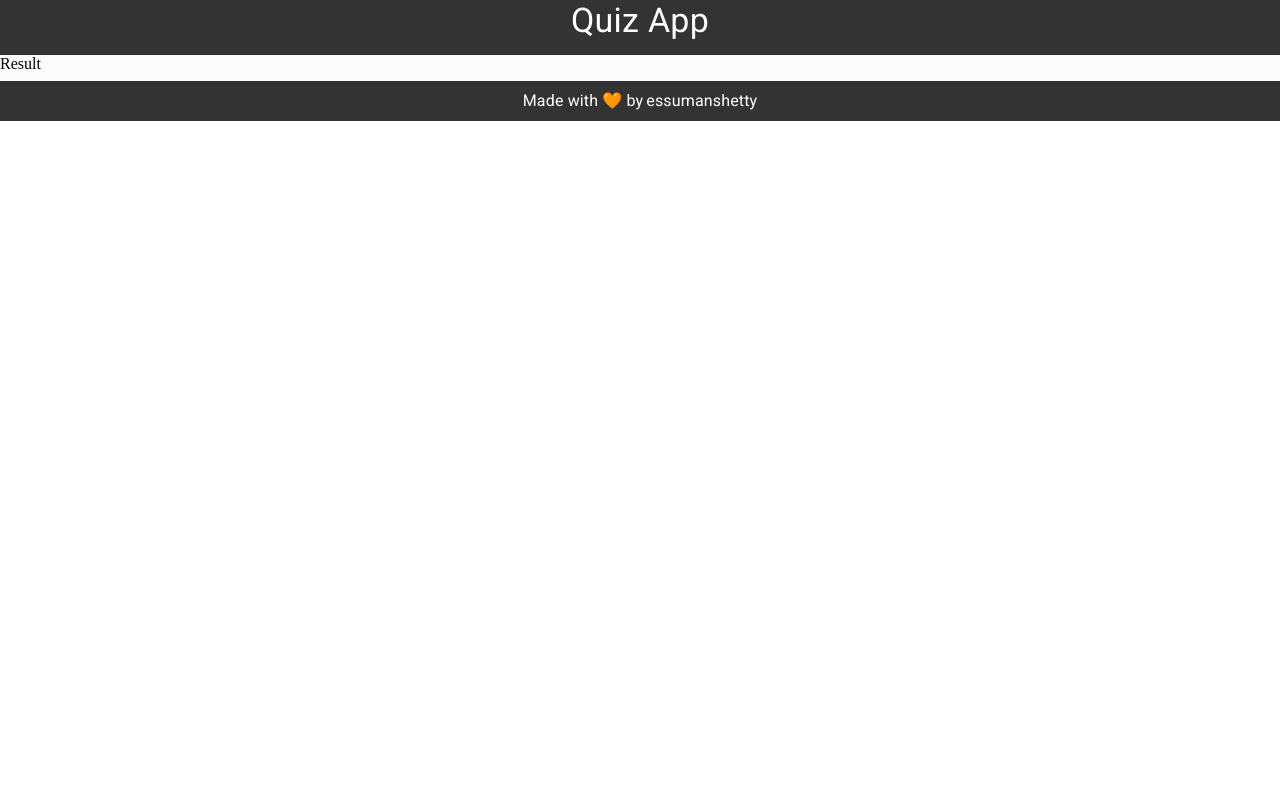
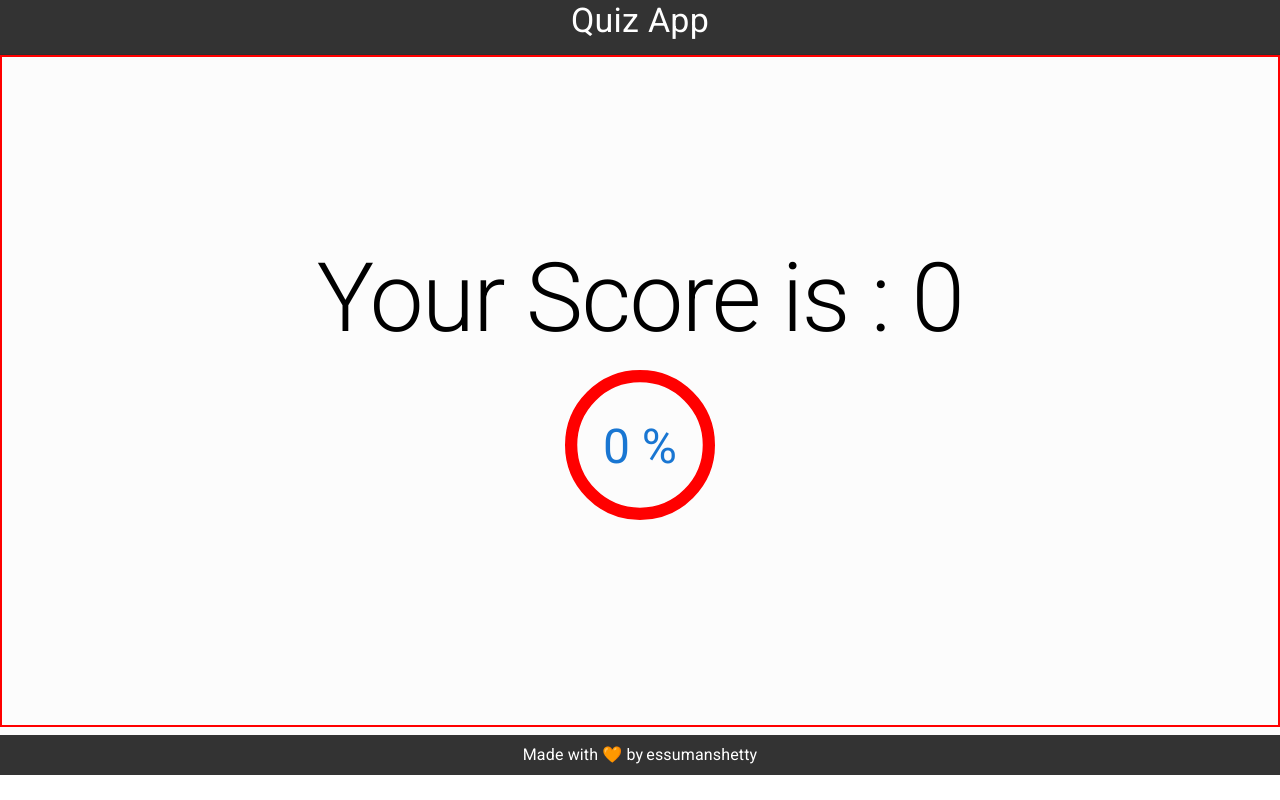
Before and after one commit to essumanshetty/react-quiz-app, a React (Create React App) app: page /result in a window 1280 px wide. Built offline with nearby package versions, Linux system fonts and the light colour scheme; the HTML template or start-up script is replaced by a standard one.

Commit message:
Add result Page, Show result

```diff
--- a/src/App.js
+++ b/src/App.js
@@ -27,6 +27,7 @@ function App() {
     error: false,
     questions: "",
   });
+  const [score, setScore] = useState(0);
 
   // const [progress, showProgress] = useState(false);
 
@@ -48,7 +49,6 @@ function App() {
         ...settings,
         questions: data.results,
       });
-
     } catch (err) {
       console.log(err);
     } finally {
@@ -100,8 +100,13 @@ function App() {
               />
             }
           />
-          <Route path="/quiz" element={<Quiz settings={settings} />} />
-          <Route path="/result" element={<Result />} />
+          <Route
+            path="/quiz"
+            element={
+              <Quiz settings={settings} score={score} setScore={setScore} />
+            }
+          />
+          <Route path="/result" element={<Result score={score} />} />
         </Routes>
       </Box>
 
--- a/src/Components/Question/Question.js
+++ b/src/Components/Question/Question.js
@@ -1,6 +1,7 @@
 import styled from "@emotion/styled";
 import { Typography, Grid, Paper, Button, Box } from "@mui/material";
-import React from "react";
+import React, { useEffect, useState } from "react";
+import { useNavigate } from "react-router";
 
 const CustomPaper = styled(Paper)(({ theme }) => ({
   margin: "10px 0",
@@ -9,7 +10,7 @@ const CustomPaper = styled(Paper)(({ theme }) => ({
 }));
 const StyledGrid = styled(Paper)(({ theme }) => ({
   margin: "10px 0",
-  padding: "8px 0",
+  padding: "18px 0",
   border: "2px solid #ccc",
   width: "100%",
   height: "100%",
@@ -17,9 +18,12 @@ const StyledGrid = styled(Paper)(({ theme }) => ({
 
 const StyledButton = styled(Button)(({ theme }) => ({
   margin: "15px 15px",
-  padding: "12px",
+  padding: "16px",
   backgroundColor: "#ccc",
   color: "#333",
+  "&:hover": {
+    backgroundColor: "#e2e620",
+  },
 }));
 
 const StyledNavButton = styled(Button)((theme) => ({
@@ -35,14 +39,36 @@ function Question({
   setcurrentQuestionNo,
   options,
   name,
+  correctAnswer,
+  score,
+  setScore,
 }) {
   // console.log(question, options);
+  const navigate = useNavigate();
+  const [disabled, setDisabled] = useState(false);
+
+  useEffect(() => {
+    // console.log("calling");
+    setDisabled(false);
+  }, [currentQuestionNo]);
 
   const handleNext = () => {
     if (currentQuestionNo < 9) {
       setcurrentQuestionNo((prev) => prev + 1);
     } else {
-      console.log("Display Result");
+      navigate("/result");
+      // console.log("Display Result");
+    }
+  };
+
+  const exithandler = () => {
+    navigate("/");
+  };
+
+  const addScore = (option, index) => {
+    setDisabled(true);
+    if (option === correctAnswer) {
+      setScore((prev) => prev + 1);
     }
   };
 
@@ -61,7 +87,7 @@ function Question({
 
       <Grid container justifyContent="space-between" my={3}>
         <Typography>Category: {question.category}</Typography>
-        <Typography>Score : 0</Typography>
+        <Typography>Score : {score}</Typography>
       </Grid>
       {/*
       <Grid container justifyContent="center">
@@ -79,6 +105,8 @@ function Question({
                 width: { xs: "94%", sm: "94%", md: "46%", lg: "47%" },
               }}
               key={index}
+              onClick={() => addScore(option, index)}
+              disabled={disabled}
             >
               {option}
             </StyledButton>
@@ -90,21 +118,28 @@ function Question({
         <StyledNavButton
           sx={{
             backgroundColor: "#eb6c5e",
+            "&:hover": {
+              backgroundColor: "#e0311d",
+            },
             color: "#fff",
             width: { xs: "100%", sm: "94%", md: "46%", lg: "47%" },
           }}
+          onClick={exithandler}
         >
           Exit
         </StyledNavButton>
         <StyledNavButton
           sx={{
             backgroundColor: "#36e03c",
+            "&:hover": {
+              backgroundColor: "#0abf10",
+            },
             color: "#fff",
             width: { xs: "100%", sm: "94%", md: "46%", lg: "47%" },
           }}
           onClick={handleNext}
         >
-          Next
+          {currentQuestionNo < 9 ? "Next" : "Submit"}
         </StyledNavButton>
       </Grid>
     </Grid>
--- a/src/Pages/Home/Home.js
+++ b/src/Pages/Home/Home.js
@@ -34,11 +34,11 @@ const FullWidthBox = styled(Box)(({ theme }) => ({
   width: "100%",
   margin: "0 50px",
   [theme.breakpoints.up("sm")]: {
-    height: "85vh",
+    height: "84vh",
     width: "100%",
   },
   [theme.breakpoints.up("md")]: {
-    height: "85vh",
+    height: "84vh",
     width: "50%",
   },
 }));
--- a/src/Pages/Quiz/Quiz.js
+++ b/src/Pages/Quiz/Quiz.js
@@ -13,7 +13,7 @@ const FullWidthBox = styled(Box)(({ theme }) => ({
   alignItems: "center",
 }));
 
-function Quiz({ settings }) {
+function Quiz({ settings, score, setScore }) {
   const { questions, name } = settings;
   const [currentQuestionNo, setcurrentQuestionNo] = useState(0);
   const [options, setOptions] = useState(null);
@@ -25,7 +25,7 @@ function Quiz({ settings }) {
 
   useEffect(() => {
     // console.log(settings);
-    console.log(currentQuestionNo);
+    // console.log(currentQuestionNo);
     if (questions.length) {
       setOptions(
         shuffleArray([
@@ -37,7 +37,7 @@ function Quiz({ settings }) {
   }, [questions, currentQuestionNo]);
 
   return (
-    <Box sx={{ width: "100%", height: { md: "85vh" } }}>
+    <Box sx={{ width: "100%", height: { md: "84vh" } }}>
       {options?.length ? (
         <Box mx={3}>
           <Question
@@ -46,6 +46,9 @@ function Quiz({ settings }) {
             setcurrentQuestionNo={setcurrentQuestionNo}
             options={options}
             name={name}
+            correctAnswer={questions[currentQuestionNo].correct_answer}
+            score={score}
+            setScore={setScore}
           />
         </Box>
       ) : (
--- a/src/Pages/Result/Result.js
+++ b/src/Pages/Result/Result.js
@@ -1,9 +1,70 @@
-import React from 'react'
+import React, { useEffect, useState } from "react";
+import { Box, CircularProgress, Typography } from "@mui/material";
+import styled from "@emotion/styled";
 
-function Result() {
+const FullWidthBox = styled(Box)(({ theme }) => ({
+  width: "100%",
+  height: "84vh",
+  border: "2px solid red",
+  display: "flex",
+  justifyContent: "center",
+  alignItems: "center",
+  flexDirection: "column",
+}));
+
+function Result({ score }) {
+  const [percentage, setPercentage] = useState(0);
+  const [color, setColor] = useState("red");
+
+  useEffect(() => {
+    const calculatePercentage = () => {
+      if (score > 7) {
+        setColor("green");
+      } else {
+        setColor("red");
+      }
+
+      let temp = (score / 10) * 100;
+      setPercentage(temp);
+    };
+    calculatePercentage();
+  }, [score]);
+
   return (
-    <div>Result</div>
-  )
+    <FullWidthBox>
+      <Typography variant="h1">Your Score is : {score}</Typography>
+      <Box my={2} sx={{ position: "relative" }}>
+        <CircularProgress
+          sx={{ color: color }}
+          size={150}
+          value={100}
+          variant="determinate"
+        />
+
+        <Box
+          sx={{
+            top: 0,
+            left: 0,
+            bottom: 0,
+            right: 0,
+            position: "absolute",
+            display: "flex",
+            alignItems: "center",
+            justifyContent: "center",
+          }}
+        >
+          <Typography color="primary" variant="h3">
+            {" "}
+            {percentage} %
+          </Typography>
+        </Box>
+
+
+
+
+      </Box>
+    </FullWidthBox>
+  );
 }
 
-export default Result
+export default Result;
```
